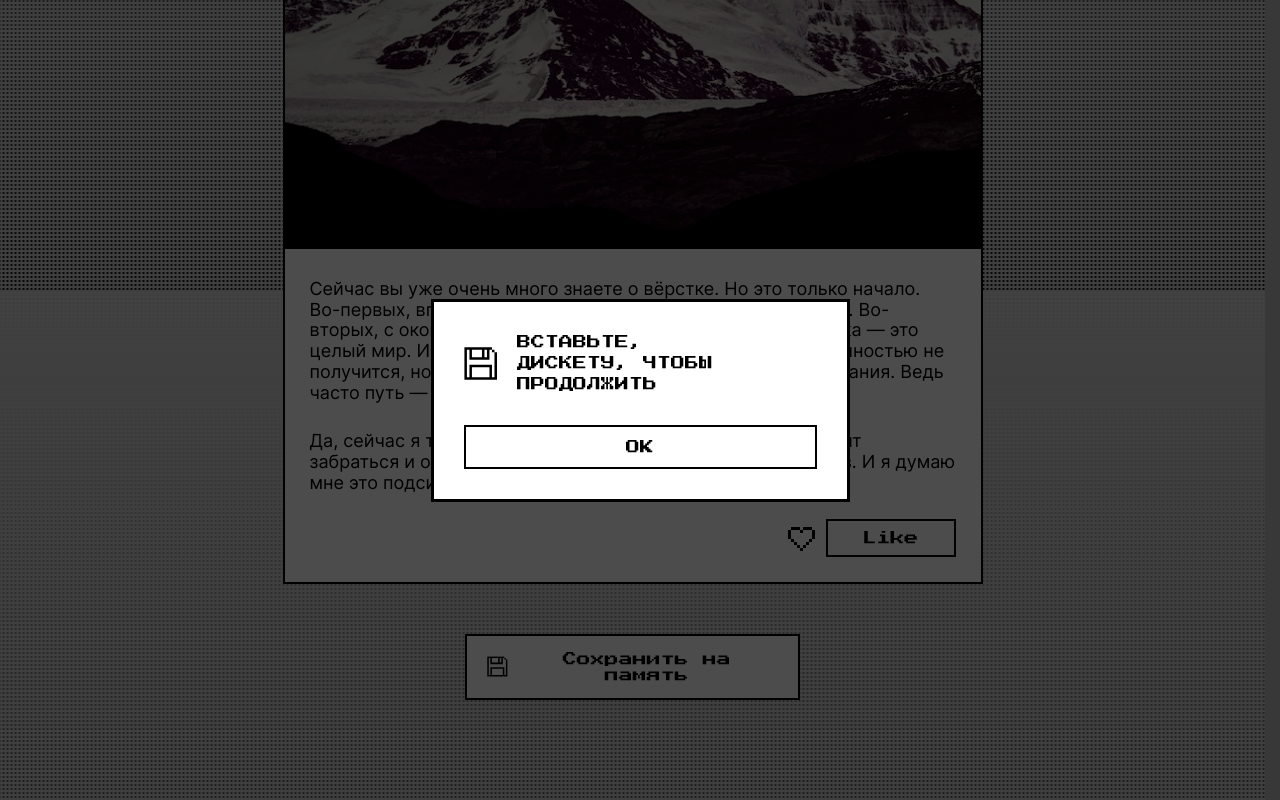
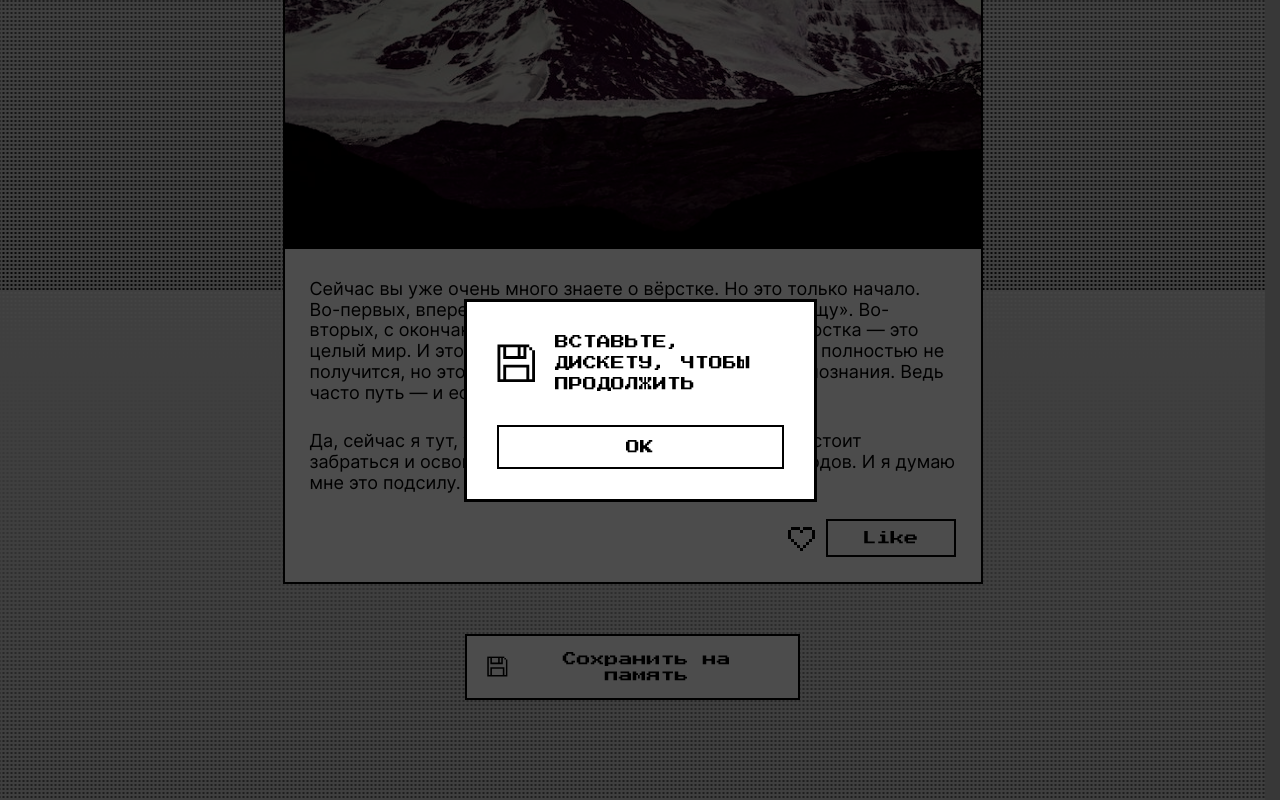
Before and after one commit to AleksMoraless/zakrivayuschiy-teg-f, a plain HTML site: page index.html in a window 1280 px wide. Both pictures are taken after a click on the button "Сохранить на память". Shown: the part 8510-9310 px from the top of the page. Drawn offline with Linux system fonts and the light colour scheme.

Commit message:
fixed ver 1.1

```diff
--- a/styles/style.css
+++ b/styles/style.css
@@ -86,6 +86,7 @@
   position: fixed;
   z-index: 3;
   display: block;
+  inline-size: 353px;
   margin: auto;
   padding: 30px;
   opacity: 1;
@@ -115,12 +116,10 @@
   gap: 20px;
   line-height: 150%;
   text-transform: uppercase;
-  inline-size: 353px;
 }
 
 .modal__content svg {
-  width: 39px;
-  height: 39px;
+  inline-size: 59px;
 }
 
 .modal-button {
--- a/styles/variables.css
+++ b/styles/variables.css
@@ -4,7 +4,7 @@
   --font-size: 18px;
   --font-color: #000;
   --line-height: 1.16;
-  --accent-font-wght: 700;
+  --accent-font-wght: 785;
   --font-wght: 400;
   --stretch-wdth: clamp(375px, 70%, 700px);
   --mobile-stretch-wdth: 100%;
```
Also changed, not shown: 3 other files.
